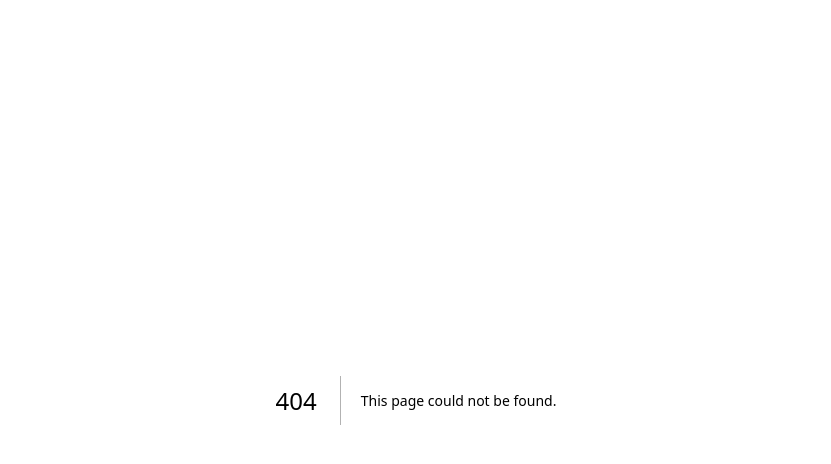
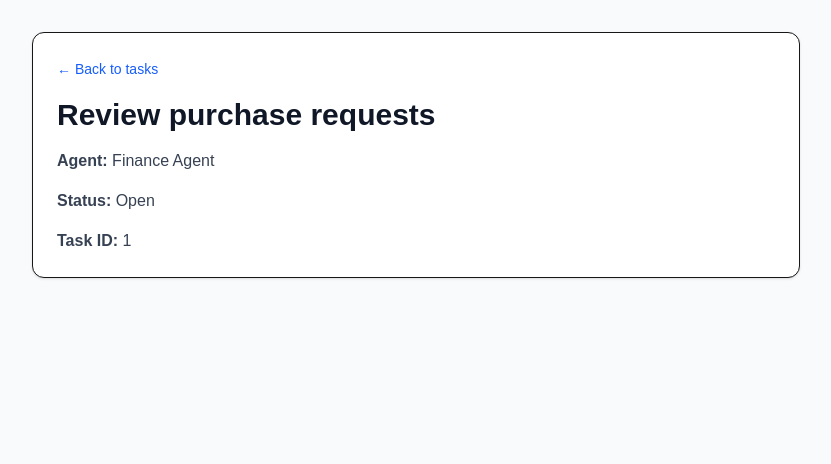
Before and after one commit to ArwaElziainy/agent-hub-lite, a Next.js app: page /tasks/1 in a window 1280 px wide. Before the commit this address had no page. Shown: the top 464 px of the page, without its empty margins (224-1055 px from the left). Built offline with nearby package versions, Linux system fonts and the light colour scheme.

Commit message:
Build with me #5: task details page and navigation

```diff
--- a/app/page.tsx
+++ b/app/page.tsx
@@ -1,4 +1,5 @@
 import { tasks } from "./data/tasks";
+import Link from "next/link";
 
 export default function Home() {
   return (
@@ -10,9 +11,10 @@ export default function Home() {
         <p className="mt-2 text-gray-600"> Simple task list using mock data </p>
         <div className="mt-8 space-y-4">
           {tasks.map((task) => (
-            <div
+            <Link
               key={task.id}
-              className="rounded-xl border bg-white p-5 shadow-sm">
+              href={`/tasks/${task.id}`}
+              className=" block rounded-xl border bg-white p-5 shadow-sm hover:bg-gray-50">
               <h2 className="text-lg font-semibold text-gray-900">
                 {task.title}
               </h2>
@@ -22,7 +24,7 @@ export default function Home() {
               <p className="mt-1 text-sm font-medium text-blue-600">
                 Status: {task.status}
               </p>
-            </div>
+            </Link>
           ))}
         </div>
       </div>
--- /dev/null
+++ b/app/tasks/[id]/page.tsx
@@ -0,0 +1,45 @@
+import { tasks } from "@/app/data/tasks";
+import Link from "next/link";
+
+type TaskDetailsProps = {
+    params: Promise<{id:string}>;
+};
+
+export default async function TaskDetailsPage({params}: TaskDetailsProps){
+    const {id} = await params;
+    const task = tasks.find((item) => item.id === Number(id));
+
+    if(!task){
+        return(
+            <main className="min-h-screen bg-gray-50 p-8">
+                <div className=" mx-auto max-w-3xl">
+                    <h1 className="text-2xl font-bold text-gray-900">Task not found</h1>
+                    <Link href="/" className=" mt-4 inline-block text-blue-600">
+                    ← Back to tasks
+                    </Link>
+                </div>
+            </main>
+        );
+    }
+    return(
+        <main className=" min-h-screen bg-gray-50 p-8">
+            <div className=" mx-auto max-w-3xl rounded-xl border bg-white p-6 shadow-sm">
+                <Link href="/" className="text-sm text-blue-600">
+                ← Back to tasks
+                </Link>
+                <h1 className="mt-4 text-3xl font-bold text-gray-900">
+                    {task.title}
+                </h1>
+                <p className=" mt-4 text-gray-700">
+                    <span className=" font-semibold" >Agent: </span> {task.agent}
+                </p>
+                <p className=" mt-4 text-gray-700">
+                    <span className=" font-semibold" >Status: </span> {task.status}
+                </p>
+                <p className=" mt-4 text-gray-700">
+                    <span className=" font-semibold" >Task ID: </span> {task.id}
+                </p>
+            </div>
+        </main>
+    )
+}
```
Also changed, not shown: 1 other file (tests, documents, lock files or other folders).
